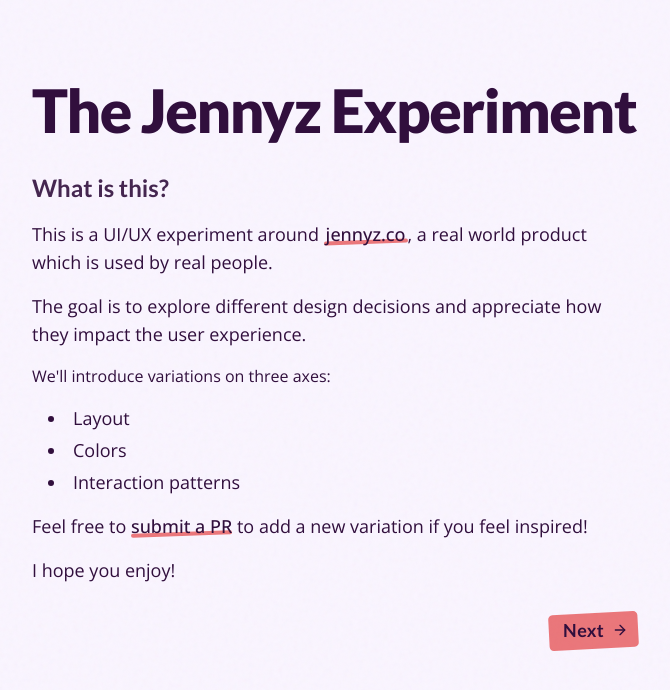
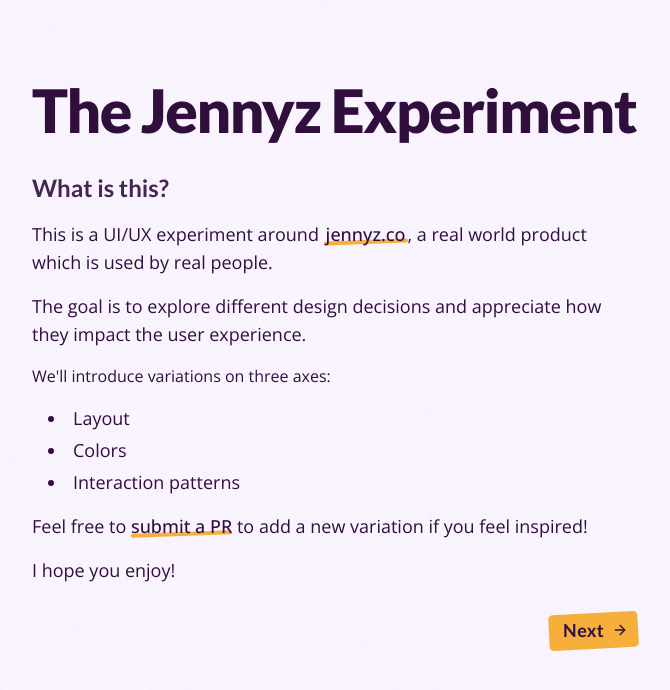
Before and after one commit to MayasHaddad/the-jennyz-experiment, a Next.js app: page / in a window 1280 px wide. Shown: the top 690 px of the page, without its empty margins (280-950 px from the left). Built offline with nearby package versions, Linux system fonts and the light colour scheme.

Commit message:
feat: replace accent color for links and buttons

```diff
--- a/src/app/globals.css
+++ b/src/app/globals.css
@@ -9,7 +9,7 @@
   /* Pastel accents - slightly more vibrant */
   --accent-pink: #FFD6E0;
   --accent-blue: #359faf;
-  --accent-green: #D1FAE5;
+  --accent-green: #10d268;
   --accent-purple: #E9D8FD;
   --accent-yellow: #F59E0B;
   --accent-red: #E02424;
@@ -59,10 +59,10 @@
     /* Muted darker accents for dark mode */
     --accent-pink: #682c44;
     --accent-blue: #38bdf8;
-    --accent-green: #1a3826;
+    --accent-green: #57F287;
     --accent-purple: #c084fc;
-    --accent-yellow: #FDE047;
-    --accent-red: #FF4D4D;
+    --accent-yellow: #ffcc00;
+    --accent-red: #ff0000;
     --accent-text: #9CA3AF;
   }
 }
--- a/src/app/page.tsx
+++ b/src/app/page.tsx
@@ -23,7 +23,7 @@
                 rel="noopener noreferrer"
               >
                 <span className="relative z-10 px-0.5">jennyz.co</span>
-                <span className="absolute bottom-1 left-0 -z-10 h-1 w-full -rotate-2 rounded-sm bg-accent-red/60 transition-all duration-300 ease-in-out group-hover:-bottom-1 group-hover:-left-1 group-hover:h-[120%] group-hover:w-[105%] group-hover:-rotate-3 group-hover:scale-105"></span>
+                <span className="absolute bottom-1 left-0 -z-10 h-1 w-full -rotate-2 rounded-sm bg-accent-yellow/80 transition-all duration-300 ease-in-out group-hover:-bottom-1 group-hover:-left-1 group-hover:h-[120%] group-hover:w-[105%] group-hover:-rotate-3 group-hover:scale-105"></span>
               </a>
               {", "}a real world product which is used by real people.
             </p>
@@ -46,7 +46,7 @@
                 rel="noopener noreferrer"
               >
                 <span>{"submit a PR"}</span>
-                <span className="absolute bottom-1 left-0 -z-10 h-1 w-full -rotate-2 rounded-sm bg-accent-red/60 transition-all duration-300 ease-in-out group-hover:-bottom-1 group-hover:-left-1 group-hover:h-[120%] group-hover:w-[105%] group-hover:-rotate-3 group-hover:scale-105"></span>
+                <span className="absolute bottom-1 left-0 -z-10 h-1 w-full -rotate-2 rounded-sm bg-accent-yellow/80 transition-all duration-300 ease-in-out group-hover:-bottom-1 group-hover:-left-1 group-hover:h-[120%] group-hover:w-[105%] group-hover:-rotate-3 group-hover:scale-105"></span>
               </a>
               <span>{" to add a new variation if you feel inspired!"}</span>
             </p>
@@ -62,7 +62,7 @@
                 Next
                 <ArrowRight className="h-4 w-4 transition-transform group-hover:translate-x-1" />
               </span>
-              <span className="absolute -bottom-1 -left-1 -z-10 h-[120%] w-[105%] -rotate-3 scale-105 rounded-sm bg-accent-red/60"></span>
+              <span className="absolute -bottom-1 -left-1 -z-10 h-[120%] w-[105%] -rotate-3 scale-105 rounded-sm bg-accent-yellow/80"></span>
             </Link>
           </div>
         </div>
--- a/src/app/variations/page.tsx
+++ b/src/app/variations/page.tsx
@@ -44,7 +44,7 @@
           className="group relative inline-block font-medium text-foreground"
         >
           <span>The Jennyz Experiment</span>
-          <span className="absolute bottom-1 left-0 -z-10 h-1 w-full -rotate-1 rounded-sm bg-accent-red/60 transition-all duration-300 ease-in-out group-hover:-bottom-1 group-hover:-left-1 group-hover:h-[120%] group-hover:w-[105%] group-hover:-rotate-2 group-hover:scale-105"></span>
+          <span className="absolute bottom-1 left-0 -z-10 h-1 w-full -rotate-1 rounded-sm bg-accent-yellow/80 transition-all duration-300 ease-in-out group-hover:-bottom-1 group-hover:-left-1 group-hover:h-[120%] group-hover:w-[105%] group-hover:-rotate-2 group-hover:scale-105"></span>
         </Link>
         <h1 className="font-display text-4xl font-extrabold tracking-tight text-foreground sm:text-5xl">
           Select a Variation
```
